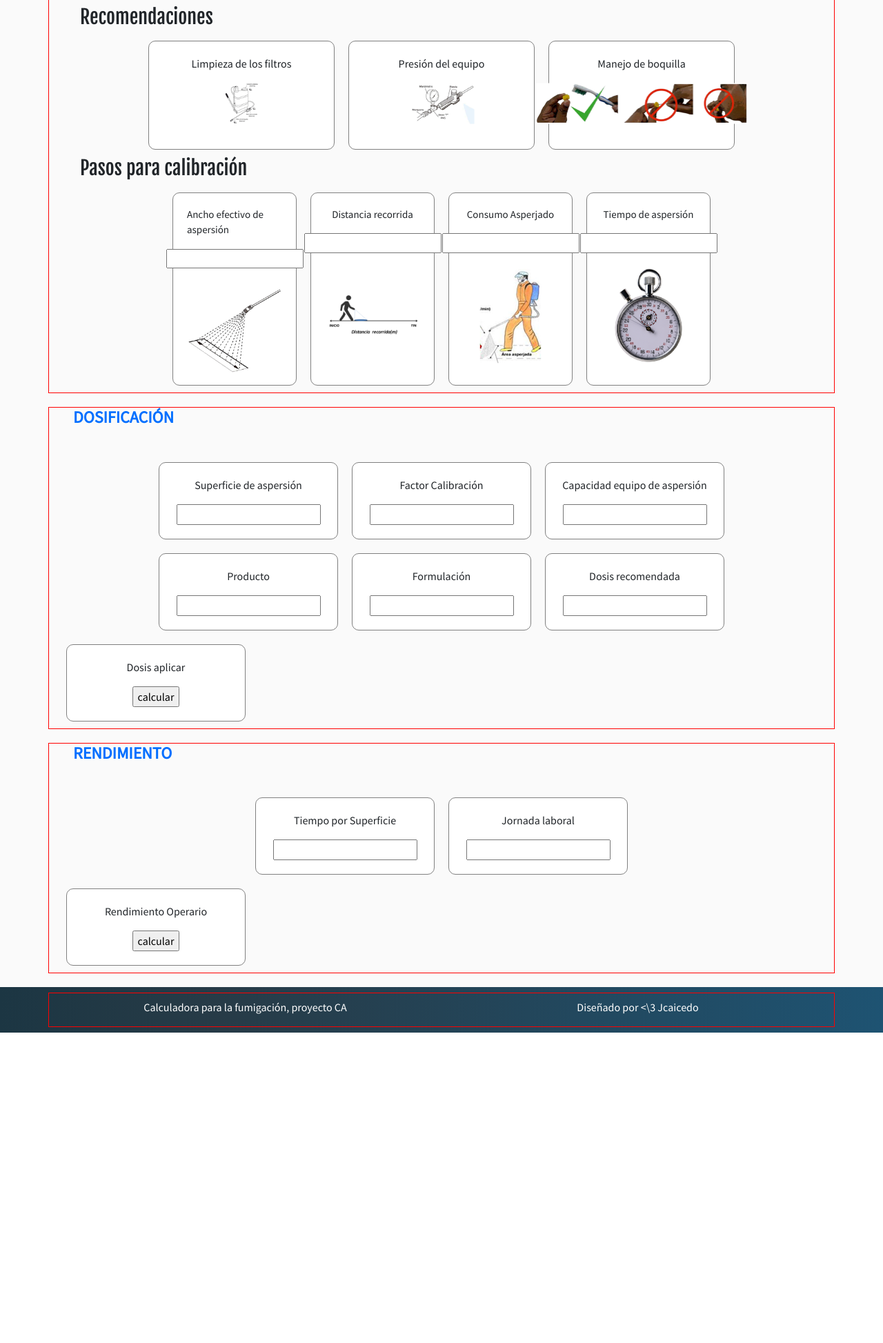
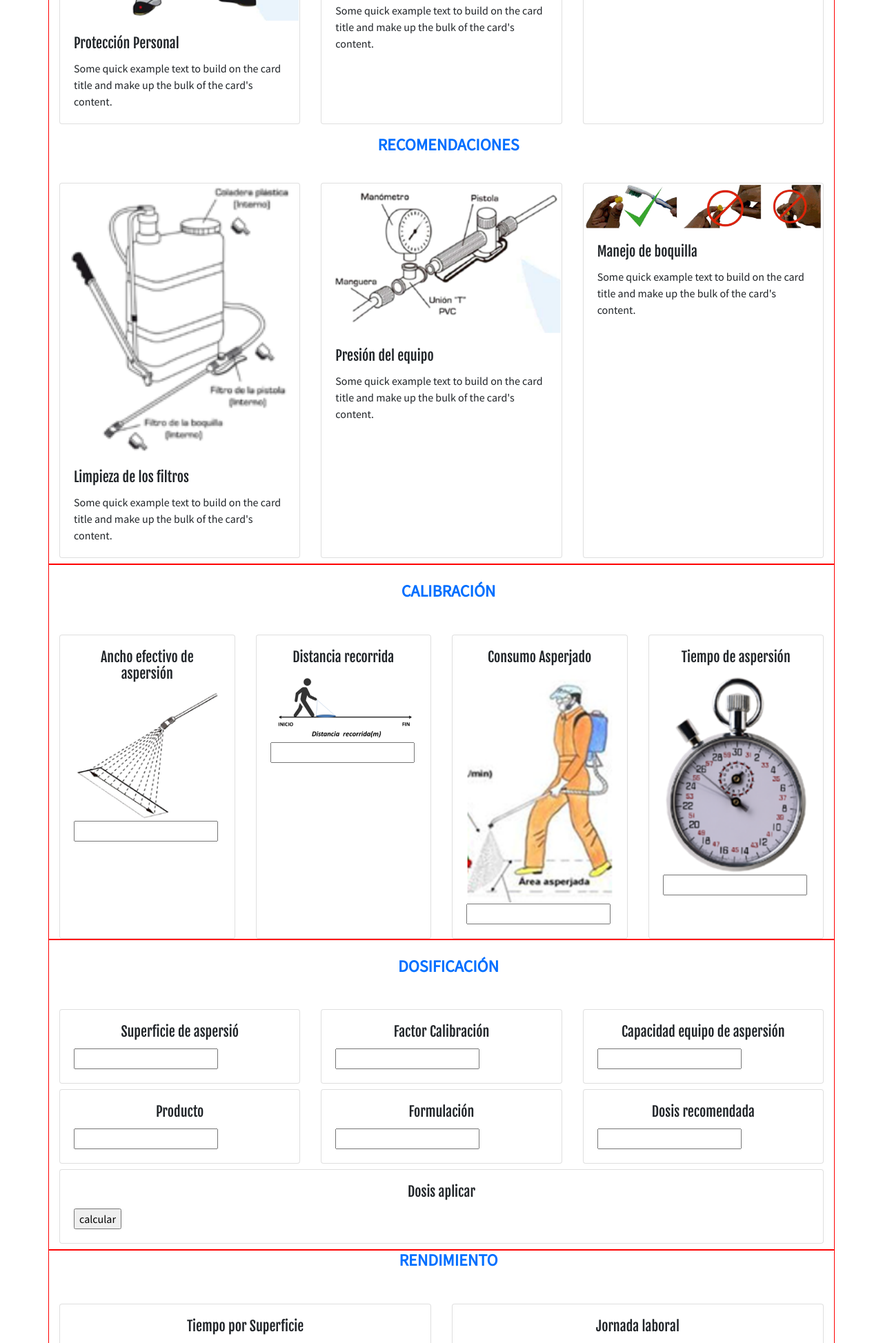
Before and after one commit to JoseCaicedoLA/Calculadora, a plain HTML site: page Calculadoragro.html in a window 1280 px wide. Shown: the part 853-2800 px from the top of the page at 69% size. Before the commit the page ends 2350 px from the top, so only its background shows below. Drawn offline with nearby package versions, Linux system fonts and the light colour scheme.

Commit message:
secciones responsive

```diff
--- a/Calculadoragro.html
+++ b/Calculadoragro.html
@@ -51,170 +51,262 @@
       <!-- INI home -->
   <section id="home" class="hero">
     <div class="container">
-      <div class="row">
+      <div class="row align-items-center">
         <div class="col-md-6 col-lg col-sm col-xs">
           <h1>
             Agrocal es una plataforma para la <strong>Calibración</strong> <br> de esquipo de fumigación...
           </h1>
         </div>
         <div class="col-md-6 col-lg col-sm col-xs">
-          <img src="imagen/agras.jpg" class="rounded float-right" alt="imagen principal del sitio" width="500" height="300">
+          <img src="imagen/agras.jpg" class="rounded float-right d-none d-sm-block" alt="imagen principal del sitio" width="500" height="300">
         </div>
       </div>
     </div>
   </section>
       <!-- FIN /home -->
 
-  <section id="security" class="securit">
+      <!-- INI Equipo Seguridad -->
+  <section id="security" class="mt-2">
     <div class="container">
+      <div class="row">
+        <div class="col text-center">
           <h2>Equipo de seguridad</h2>
-      <div class="equipe">
-        <article class="secure">
-          <h3 class="secure-title">Proteccion Personal</h3>
-          <p class="secure-user">Descripción del uso</p>
+        </div>
+      </div>
+      <div class="row">
+        <div class="col-md-4 mb-2">
+          <div class="card h-100">
+            <img src="imagen/proteccion.png" class="card-img-top" alt="foto equipo de proteccion">
+            <div class="card-body">
+              <h5 class="card-title">Protección Personal</h5>
+              <p class="card-text">Some quick example text to build on the card title and make up the bulk of the card's content.</p>
+            </div>
+          </div>
+        </div>
+        <div class="col-md-4 mb-2">
+          <div class="card h-100">
+            <img src="imagen/fumigadoralogo.png" class="card-img-top" alt="foto equipo de proteccion">
+            <div class="card-body">
+              <h5 class="card-title">Asperjadora</h5>
+              <p class="card-text">Some quick example text to build on the card title and make up the bulk of the card's content.</p>
+            </div>
+          </div>
+        </div>
+        <div class="col-md-4 mb-2">
+          <div class="card h-100">
             <figure class="secure-imageContainer">
-            <img class="secure-image" src="imagen/proteccion.png" alt="">
+              <img src="imagen/cronometro.png" alt="" width="80">
+              <img src="imagen/nanometro.png" alt="" width="80">
+              <img src="imagen/recipiente.png" alt="" width="80">
             </figure>
-        </article>
-        <article class="secure">
-          <h3 class="secure-title">Asperjadora</h3>
-          <p class="secure-user">Descripción del uso</p>
-          <figure class="secure-imageContainer">
-            <img class="secure-image" src="imagen/fumigadoralogo.png" alt="">
-          </figure>
-        </article>
-        <article class="secure">
-          <h3 class="secure-title">Otros Instrumentos</h3>
-          <p class="secure-user">Descripción del uso</p>
-          <figure class="secure-imageContainer">
-            <img src="imagen/cronometro.png" alt="" width="100">
-            <img src="imagen/nanometro.png" alt="" width="100">
-            <img src="imagen/recipiente.png" alt="" width="100">
-          </figure>
-        </article>
-
+            <div class="card-body">
+              <h5 class="card-title">Otros Instrumentos</h5>
+              <p class="card-text">Some quick example text to build on the card title and make up the bulk of the card's content.</p>
+            </div>
+          </div>
+        </div>
+      </div>
+      <div class="row">
+        <div class="col text-center mt-2">
+          <h2>Recomendaciones</h2>
+        </div>
+      </div>
+      <div class="row">
+        <div class="col-md-4 mb-2">
+          <div class="card h-100">
+            <img src="imagen/limpieza.png" class="card-img-top" alt="foto equipo de proteccion">
+            <div class="card-body">
+              <h5 class="card-title">Limpieza de los filtros</h5>
+              <p class="card-text">Some quick example text to build on the card title and make up the bulk of the card's content.</p>
+            </div>
+          </div>
+        </div>
+        <div class="col-md-4 mb-2">
+          <div class="card h-100">
+            <img src="imagen/presion.png" class="card-img-top" alt="foto equipo de proteccion">
+            <div class="card-body">
+              <h5 class="card-title">Presión del equipo</h5>
+              <p class="card-text">Some quick example text to build on the card title and make up the bulk of the card's content.</p>
+            </div>
+          </div>
+        </div>
+        <div class="col-md-4 mb-2">
+          <div class="card h-100">
+            <img src="imagen/boquilla.png" class="card-img-top" alt="foto equipo de proteccion">
+            <div class="card-body">
+              <h5 class="card-title">Manejo de boquilla</h5>
+              <p class="card-text">Some quick example text to build on the card title and make up the bulk of the card's content.</p>
+            </div>
+          </div>
+        </div>
       </div>
     </div>
   </section>
-  <section id="calibration" class="calibrat">
+      <!-- FIN /Equipo Seguridad -->
+
+      <!-- INI Recomendaciones -->
+  <section id="calibration">
     <div class="container">
+      <div class="row">
+        <div class="col text-center mt-4">
           <h2>Calibración</h2>
-      <article>
-        <h3 class="calibra-title">Recomendaciones</h3>
-        <div class="cal">
-          <div class="calibration-details">
-            <p class="calibra-text">Limpieza de los filtros</p>
-            <figure class="calibra-imageContainer">
-              <img class="calibra-image" src="imagen/limpieza.png" alt="">
-            </figure>
-          </div>
-          <div class="calibration-details">
-            <p class="calibra-text">Presión del equipo</p>
-            <figure class="calibra-imageContainer">
-              <img class="calibra-image" src="imagen/presion.png" alt="">
-            </figure>
-          </div>
-          <div class="calibration-details">
-            <p class="calibra-text">Manejo de boquilla</p>
-            <figure class="calibra-imageContainer">
-              <img class="calibra-image" src="imagen/boquilla.png" alt="">
-            </figure>
         </div>
       </div>
-      </article>
-      <article>
-        <h3 class="steps-title">Pasos para calibración</h3>
-        <div class="steps">
-          <div class="steps-details">
-            <p class="steps-text">Ancho efectivo de aspersión</p>
-            <input class="steps-form" type="number">
-            <figure class="steps-imageContainer">
-              <img class="steps-image" src="imagen/anchoasp.png" alt="">
-            </figure>
-          </div>
-          <div class="steps-details">
-            <p class="steps-text">Distancia recorrida</p>
-            <input class="steps-form" type="number">
-            <figure class="steps-imageContainer">
-              <img class="steps-image" src="imagen/distrecor.png" alt="">
-            </figure>
-          </div>
-          <div class="steps-details">
-            <p class="steps-text">Consumo Asperjado</p>
-            <input class="steps-form" type="number">
-            <figure class="steps-imageContainer">
-              <img class="steps-image" src="imagen/consumoasp.png" alt="">
-            </figure>
-          </div>
-          <div class="steps-details">
-            <p class="steps-text">Tiempo de aspersión</p>
-            <input class="steps-form" type="number">
-            <figure class="steps-imageContainer">
-              <img class="steps-image" src="imagen/cronometro.png" alt="">
-            </figure>
+      <div class="row">
+        <div class="col-md-3 mt-2">
+          <div class="card h-100">
+            <div class="card-body">
+              <h5 class="card-title text-center">Ancho efectivo de aspersión</h5>
+              <img src="imagen/anchoasp.png" class="card-img-top" alt="foto equipo de proteccion">
+              <input type="number">
             </div>
           </div>
-      </article>
+        </div>
+        <div class="col-md-3 mt-2">
+          <div class="card h-100">
+            <div class="card-body">
+              <h5 class="card-title text-center">Distancia recorrida</h5>
+              <img src="imagen/distrecor.png" class="card-img-top" alt="foto equipo de proteccion">
+              <input type="number">
+            </div>
+          </div>
+        </div>
+        <div class="col-md-3 mt-2">
+          <div class="card h-100">
+            <div class="card-body">
+              <h5 class="card-title text-center">Consumo Asperjado</h5>
+              <img src="imagen/consumoasp.png" class="card-img-top" alt="foto equipo de proteccion">
+              <input type="number">
+            </div>
+          </div>
+        </div>
+        <div class="col-md-3 mt-2">
+          <div class="card h-100">
+            <div class="card-body">
+              <h5 class="card-title text-center">Tiempo de aspersión</h5>
+              <img src="imagen/cronometro.png" class="card-img-top" alt="foto equipo de proteccion">
+              <input type="number">
+            </div>
+          </div>
+        </div>
+      </div>
     </div>
   </section>
-  <section id="dosage" class="dosa">
+      <!-- FIN /Recomendaciones -->
+
+      <!-- INI Dosificación -->
+  <section id="dosage">
     <div class="container">
+      <div class="row">
+        <div class="col text-center mt-4">
           <h2>Dosificación</h2>
-      <article class="calculation">
-        <div class="calcu">
-          <p class="calculation-description">Superficie de aspersión</p>
-          <input class="calculation-form" type="number">
         </div>
-        <div class="calcu">
-          <p class="calculation-description">Factor Calibración</p>
-          <input class="calculation-form" type="number">
       </div>
-        <div class="calcu">
-          <p class="calculation-description">Capacidad equipo de aspersión</p>
-          <input class="calculation-form" type="number">
-        </div>
-      </article>
-      <article class="calculation">
-        <div class="calcu">
-          <p>Producto</p>
+      <div class="row">
+        <div class="col-md-4 mt-2">
+          <div class="card h-100">
+            <div class="card-body">
+              <h5 class="card-title text-center">Superficie de aspersió</h5>
               <input type="number">
             </div>
-        <div class="calcu">
-          <p>Formulación</p>
+          </div>
+        </div>
+        <div class="col-md-4 mt-2">
+          <div class="card h-100">
+            <div class="card-body">
+              <h5 class="card-title text-center">Factor Calibración</h5>
               <input type="number">
             </div>
-        <div class="calcu">
-          <p>Dosis recomendada</p>
+          </div>
+        </div>
+        <div class="col-md-4 mt-2">
+          <div class="card h-100">
+            <div class="card-body">
+              <h5 class="card-title text-center">Capacidad equipo de aspersión</h5>
               <input type="number">
             </div>
-      </article>
-      <div class="calcu">
-        <p>Dosis aplicar</p>
+          </div>
+        </div>
+      </div>
+      <div class="row">
+        <div class="col-md-4 mt-2">
+          <div class="card h-100">
+            <div class="card-body">
+              <h5 class="card-title text-center">Producto</h5>
+              <input type="number">
+            </div>
+          </div>
+        </div>
+        <div class="col-md-4 mt-2">
+          <div class="card h-100">
+            <div class="card-body">
+              <h5 class="card-title text-center">Formulación</h5>
+              <input type="number">
+            </div>
+          </div>
+        </div>
+        <div class="col-md-4 mt-2">
+          <div class="card h-100">
+            <div class="card-body">
+              <h5 class="card-title text-center">Dosis recomendada</h5>
+              <input type="number">
+            </div>
+          </div>
+        </div>
+      </div>
+      <div class="row mb-2 mt-2">
+        <div class="col-md">
+          <div class="card">
+            <div class="card-body">
+              <h5 class="card-title text-center">Dosis aplicar</h5>
               <input type="button" value="calcular">
             </div>
           </div>
+        </div>
+      </div>
+    </div>
   </section>
-  <section id="performance" class="performan">
+      <!-- FIN/ Dosificación -->
+
+      <!-- INI Rendimiento -->
+  <section id="performance">
     <div class="container">
+      <div class="row">
+        <div class="col text-center">
           <h2>Rendimiento</h2>
-      <article class="performance-cal">
-        <div class="calcu">
-          <p>Tiempo por Superficie</p>
+        </div>
+      </div>
+      <div class="row">
+        <div class="col-md-6 mt-2">
+          <div class="card">
+            <div class="card-body">
+              <h5 class="card-title text-center">Tiempo por Superficie</h5>
               <input type="number">
             </div>
-        <div class="calcu">
-          <p>Jornada laboral</p>
+          </div>
+        </div>
+        <div class="col-md-6 mt-2">
+          <div class="card">
+            <div class="card-body">
+              <h5 class="card-title text-center">Jornada laboral</h5>
               <input type="number">
             </div>
-      </article>
-      <article>
-        <div class="calcu">
-          <p>Rendimiento Operario</p>
+          </div>
+        </div>
+      </div>
+      <div class="row mb-4 mt-2">
+        <div class="col-md">
+          <div class="card">
+            <div class="card-body">
+              <h5 class="card-title text-center">Rendimiento Operario</h5>
               <input type="button" value="calcular">
             </div>
-      </article>
+          </div>
+        </div>
+      </div>
     </div>
   </section>
+      <!-- FIN /Rendimiento -->
 
     <!-- INI Footer -->
   <footer id="footer" class="pb-2 pt-2">
```
Lines whose indentation alone changed are shown as unchanged.
